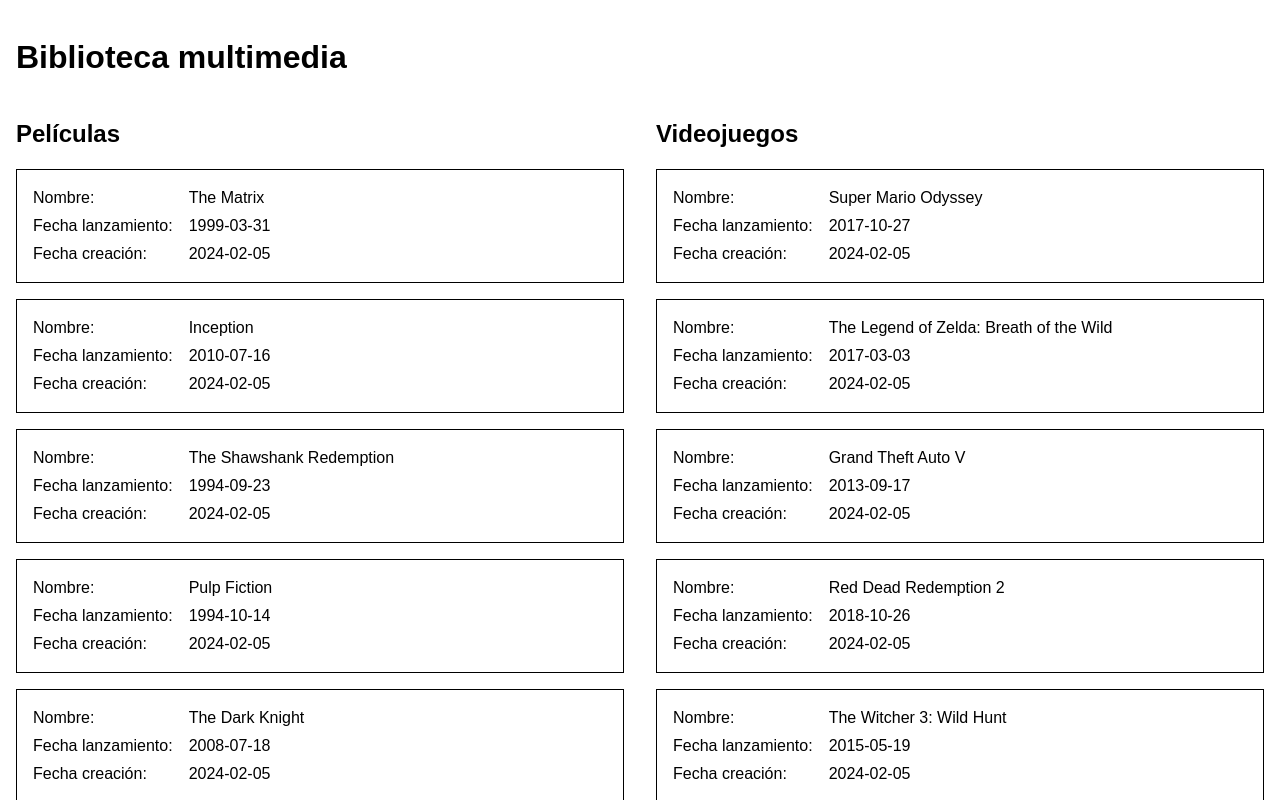
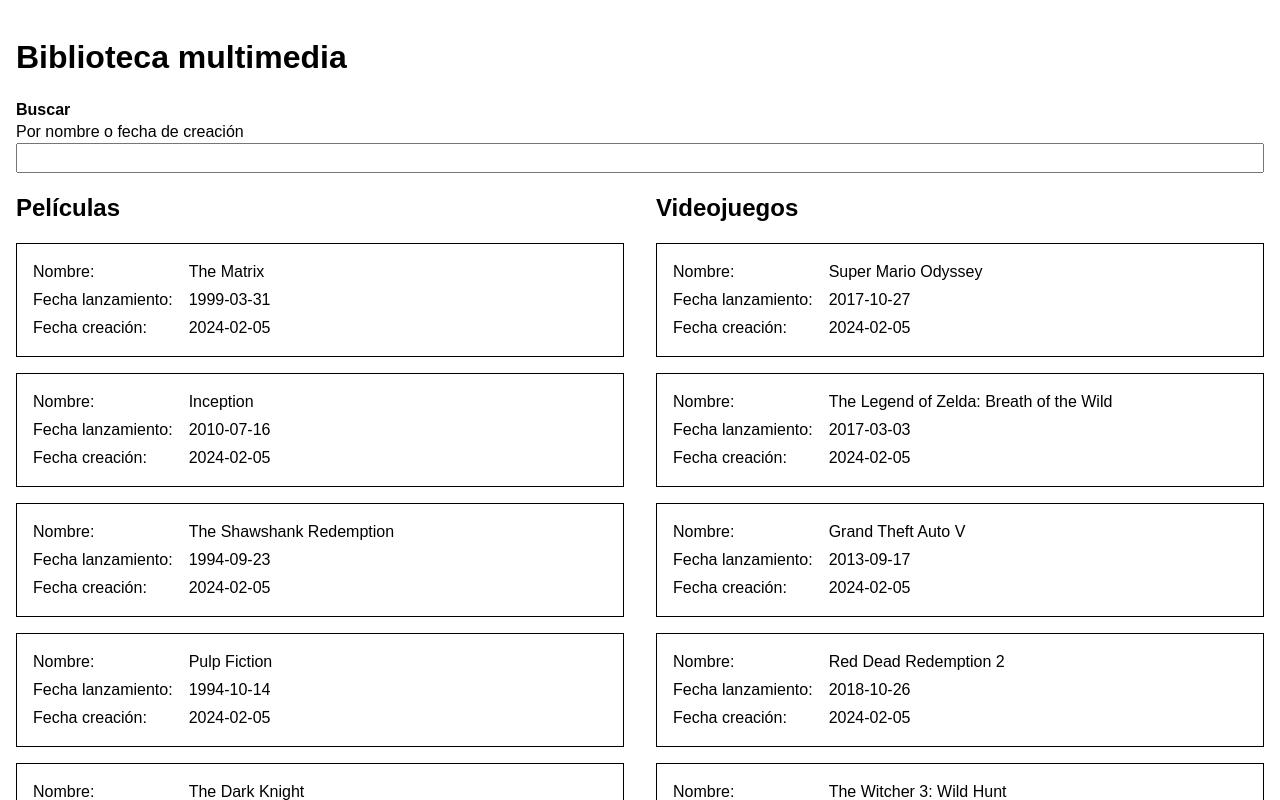
Before and after one commit to germanfrelo/biblioteca-multimedia, a React (Vite) app: page / in a window 1280 px wide. Shown: the top 800 px of the page. Built offline with nearby package versions, Linux system fonts and the light colour scheme.

Commit message:
Add new search form

```diff
--- a/src/components/App.css
+++ b/src/components/App.css
@@ -2,6 +2,10 @@
 	max-inline-size: 100rem;
 	padding: 1rem;
 	margin-inline: auto;
+}
+
+[type="search"] {
+	inline-size: 100%;
 }
 
 .list-unstyled {
@@ -14,3 +18,9 @@
 	grid-template-columns: repeat(auto-fit, minmax(min(100%, 25rem), 1fr));
 	gap: 1rem 2rem;
 }
+
+.stack {
+	display: flex;
+	flex-direction: column;
+	align-items: flex-start;
+}
--- a/src/components/App.jsx
+++ b/src/components/App.jsx
@@ -1,11 +1,16 @@
+import { useState } from "react";
 import { initialElements } from "../data";
 import "./App.css";
 import ElementsList from "./ElementsList";
+import SearchForm from "./SearchForm";
 
 function App() {
+	const [searchTerm, setSearchTerm] = useState("");
 	return (
 		<>
 			<h1>Biblioteca multimedia</h1>
+
+			<SearchForm searchTerm={searchTerm} setSearchTerm={setSearchTerm} />
 
 			<main>
 				<ElementsList elements={initialElements} />
--- a/src/components/MediaElement.css
+++ b/src/components/MediaElement.css
@@ -1,6 +1,6 @@
 .media-element {
 	display: grid;
-	grid-template-columns: max-content 1fr;
+	grid-template-columns: auto 1fr;
 	gap: 0.25rem 1rem;
 	padding: 1rem;
 	border: 1px solid;
--- /dev/null
+++ b/src/components/SearchForm.jsx
@@ -0,0 +1,19 @@
+function SearchForm({ searchTerm, setSearchTerm }) {
+	return (
+		<form
+			role="search"
+			onSubmit={(event) => {
+				event.preventDefault();
+			}}
+			className="stack"
+		>
+			<label htmlFor="search-input" className="stack">
+				<strong>Buscar</strong>
+				<span>Por nombre o fecha de creación</span>
+			</label>
+			<input type="search" id="search-input" name="q" value={searchTerm} onChange={(event) => setSearchTerm(event.target.value)} />
+		</form>
+	);
+}
+
+export default SearchForm;
```
